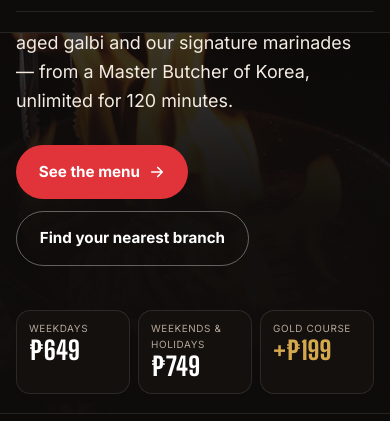
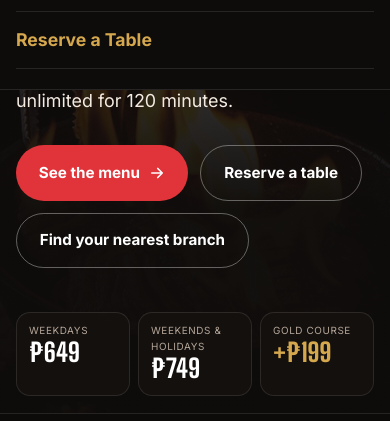
Before and after one commit to remkarl/wolhwagalbiph, a plain HTML site: page index.html in a window 390 px wide. Both pictures are taken after a click on the button 352 px from the left and 38 px from the top of the page. Shown: the part 358-779 px from the top of the page. Drawn offline with Linux system fonts and the light colour scheme; a web font is replaced by a local one.

Commit message:
Add Reserve a Table links to the booking page
Co-Authored-By: Claude Fable 5.2 <noreply@anthropic.com>
Claude-Session: https://claude.ai/code/session_01Nutxeg6xXHkhNBDw4inLac

```diff
--- a/index.html
+++ b/index.html
@@ -72,6 +72,8 @@ section{padding:96px 0}
 .nav a{opacity:.8;transition:opacity .2s}
 .nav a:hover,.nav a.on{opacity:1}
 .hdr .btn{padding:.7em 1.2em}
+.hdr-cta{display:flex;gap:10px}
+.nav-res{display:none}
 .burger{display:none;width:44px;height:44px;border-radius:12px;color:#fff;align-items:center;justify-content:center}
 .burger svg{width:24px;height:24px}
 
@@ -238,6 +240,7 @@ footer .wrap{display:flex;justify-content:space-between;align-items:center;gap:2
   .hdr.open{background:var(--ink)}
   .hdr.open .nav{display:flex;position:absolute;top:76px;left:0;right:0;flex-direction:column;gap:0;background:var(--ink);padding:8px 16px 20px;border-bottom:1px solid var(--line)}
   .hdr.open .nav a{padding:14px 0;border-bottom:1px solid var(--line);font-size:1.1rem;opacity:1}
+  .hdr.open .nav .nav-res{display:block;color:var(--gold);font-weight:700}
   .proof ul{grid-template-columns:1fr 1fr}
   .proof li:nth-child(3){border-left:0}
   .proof li:nth-child(n+3){border-top:1px solid rgba(255,255,255,.22)}
@@ -297,8 +300,9 @@ footer .wrap{display:flex;justify-content:space-between;align-items:center;gap:2
       <a href="#promos">Promos</a>
       <a href="#branches">Branches</a>
       <a href="#reviews">Reviews</a>
+      <a class="nav-res" href="https://kodokodo.s.frappe.cloud/book" target="_blank" rel="noopener">Reserve a Table</a>
     </nav>
-    <a class="btn btn-red" href="#branches">Find a Branch</a>
+    <div class="hdr-cta"><a class="btn btn-ghost" href="https://kodokodo.s.frappe.cloud/book" target="_blank" rel="noopener">Reserve a Table</a><a class="btn btn-red" href="#branches">Find a Branch</a></div>
     <button class="burger" id="burger" aria-label="Open menu" aria-expanded="false" aria-controls="nav">
       <svg viewBox="0 0 24 24" fill="none" stroke="currentColor" stroke-width="2" stroke-linecap="round"><path d="M4 7h16M4 12h16M4 17h16"/></svg>
     </button>
@@ -316,6 +320,7 @@ footer .wrap{display:flex;justify-content:space-between;align-items:center;gap:2
       <div class="hero-cta">
         <a class="btn btn-red" href="#menu">See the menu
           <svg viewBox="0 0 24 24" fill="none" stroke="currentColor" stroke-width="2.2" stroke-linecap="round" stroke-linejoin="round"><path d="M5 12h14M13 6l6 6-6 6"/></svg></a>
+        <a class="btn btn-ghost" href="https://kodokodo.s.frappe.cloud/book" target="_blank" rel="noopener">Reserve a table</a>
         <a class="btn btn-ghost" href="#branches">Find your nearest branch</a>
       </div>
       <div class="prices" aria-label="Unlimited course prices">
@@ -513,6 +518,7 @@ footer .wrap{display:flex;justify-content:space-between;align-items:center;gap:2
     <p>Walk in at any of our five branches — unlimited premium Korean BBQ from ₱649.</p>
     <div class="hero-cta">
       <a class="btn btn-red" href="#branches">Find a branch</a>
+      <a class="btn btn-ghost" href="https://kodokodo.s.frappe.cloud/book" target="_blank" rel="noopener">Reserve a table</a>
       <a class="btn btn-ghost" href="https://facebook.com/wolhwagalbiph" target="_blank" rel="noopener">Message us on Facebook</a>
     </div>
   </section>
@@ -555,7 +561,7 @@ footer .wrap{display:flex;justify-content:space-between;align-items:center;gap:2
   }));
 
   // active nav link
-  const links = [...document.querySelectorAll('#nav a')];
+  const links = [...document.querySelectorAll('#nav a[href^="#"]')];
   const spy = new IntersectionObserver(es => es.forEach(e => {
     if (e.isIntersecting) links.forEach(l => l.classList.toggle('on', l.hash === '#' + e.target.id));
   }), {rootMargin:'-45% 0px -50% 0px'});
```
